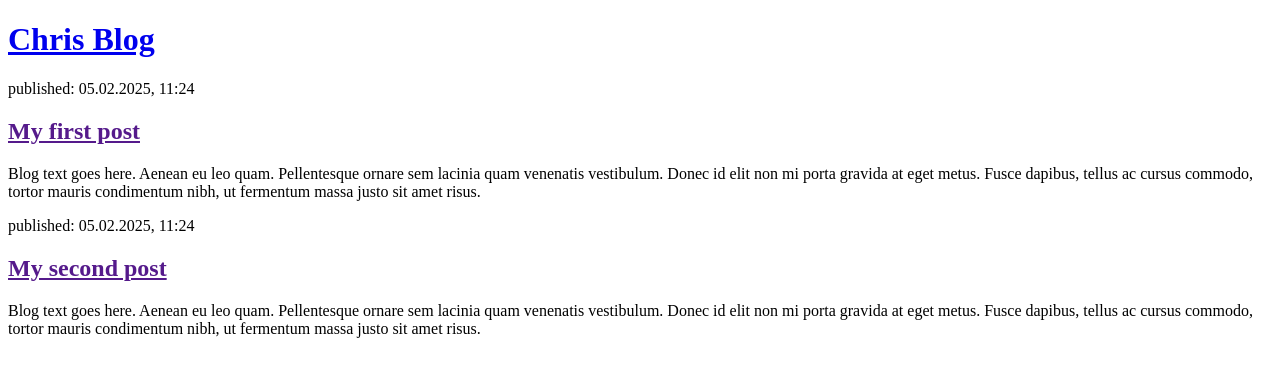
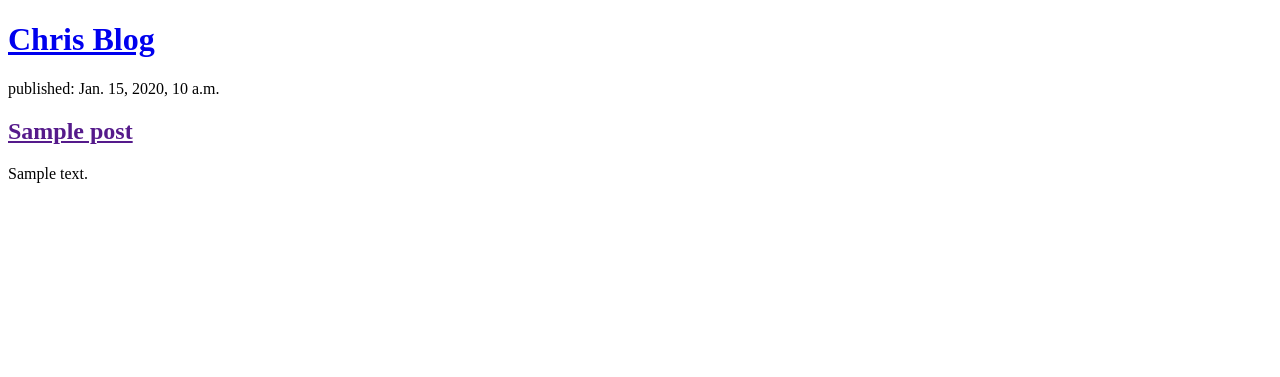
Before and after one commit to cpr2mc/dgtutorial, a Django app: template blog/templates/blog/post_list.html in a window 1280 px wide. Shown: the top 377 px of the page. Run offline with Django 4.2, Linux system fonts and the light colour scheme; the template is opened without the code that fills it: most values are stand-ins (such as "Sample title", 1, 10 or a date in 2020).

Commit message:
modified templates to display posts from database

```diff
--- a/blog/templates/blog/post_list.html
+++ b/blog/templates/blog/post_list.html
@@ -10,16 +10,12 @@
         <h1><a href="/">Chris Blog</a></h1>
     </header>
 
-    <article>
-        <time>published: 05.02.2025, 11:24</time>
-        <h2><a href="">My first post</a></h2>
-        <p>Blog text goes here. Aenean eu leo quam. Pellentesque ornare sem lacinia quam venenatis vestibulum. Donec id elit non mi porta gravida at eget metus. Fusce dapibus, tellus ac cursus commodo, tortor mauris condimentum nibh, ut fermentum massa justo sit amet risus.</p>
-    </article>
-
-    <article>
-        <time>published: 05.02.2025, 11:24</time>
-        <h2><a href="">My second post</a></h2>
-        <p>Blog text goes here. Aenean eu leo quam. Pellentesque ornare sem lacinia quam venenatis vestibulum. Donec id elit non mi porta gravida at eget metus. Fusce dapibus, tellus ac cursus commodo, tortor mauris condimentum nibh, ut fermentum massa justo sit amet risus.</p>
-    </article>
+    {% for post in posts %}
+        <article>
+            <time>published: {{ post.published_date }}</time>
+            <h2><a href="">{{ post.title }}</a></h2>
+            <p>{{ post.text|linebreaksbr }}</p>
+        </article>
+    {% endfor %}
 </body>
 </html>
--- a/blog/views.py
+++ b/blog/views.py
@@ -1,4 +1,7 @@
 from django.shortcuts import render
+from django.utils import timezone
+from .models import Post
 
 def post_list(request):
-    return render(request, 'blog/post_list.html', {})
+    posts = Post.objects.filter(published_date__lte=timezone.now()).order_by('published_date')
+    return render(request, 'blog/post_list.html', {'posts': posts})
```
